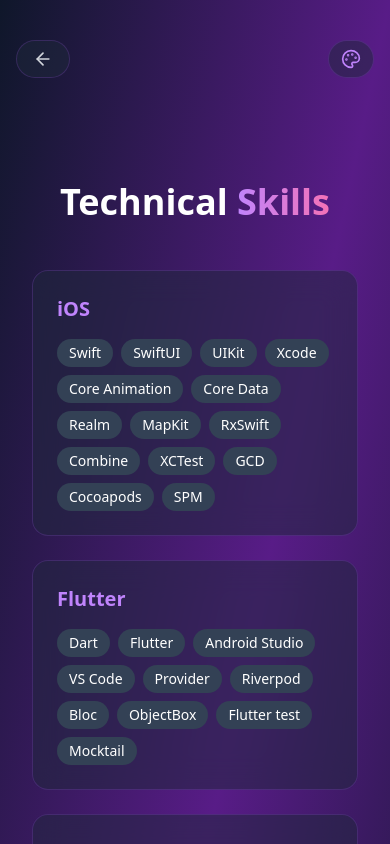
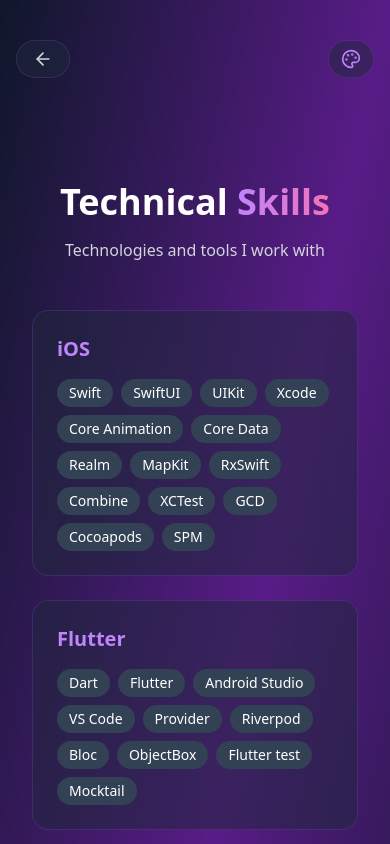
Before and after one commit to soemintheinsmt6/portfolio, a React (Vite) app: page /skills in a window 390 px wide. Shown: the top 844 px of the page. Built offline with nearby package versions, Linux system fonts and the light colour scheme; no server answers.

Commit message:
fix: timeline dot in mobile view

```diff
--- a/src/components/Experience.jsx
+++ b/src/components/Experience.jsx
@@ -110,7 +110,7 @@
           <div className="flex-1 relative">
             {/* Timeline Line - starts from first dot */}
             <div
-              className={`absolute left-4 md:left-6 top-8 bottom-8 w-px hidden md:block ${theme.name === 'minimalist' ? 'bg-gray-300' : 'bg-gradient-to-b from-purple-500 via-pink-500 to-purple-500/20'
+              className={`absolute left-4 md:left-6 top-8 bottom-8 w-px ${theme.name === 'minimalist' ? 'bg-gray-300' : 'bg-gradient-to-b from-purple-500 via-pink-500 to-purple-500/20'
                 }`}
             />
 
@@ -118,17 +118,17 @@
               {experience.map((exp, index) => (
                 <div key={exp.id || index} className="relative">
                   {/* Timeline Dot */}
-                  <div className="absolute left-4 md:left-6 top-8 -translate-x-1/2 z-10 hidden md:block">
+                  <div className="absolute left-4 md:left-6 top-8 -translate-x-1/2 z-10">
                     <div
                       className={`w-3 h-3 rounded-full ${theme.name === 'minimalist'
-                          ? 'bg-gray-400 ring-4 ring-gray-200'
-                          : 'bg-gradient-to-r from-purple-400 to-pink-400 ring-4 ring-purple-500/20'
+                        ? 'bg-gray-400 ring-4 ring-gray-200'
+                        : 'bg-gradient-to-r from-purple-400 to-pink-400 ring-4 ring-purple-500/20'
                         }`}
                     />
                   </div>
 
                   {/* Card with left padding for timeline */}
-                  <div className="md:pl-12">
+                  <div className="pl-10 md:pl-12">
                     <ExperienceCard exp={exp} index={index} />
                   </div>
                 </div>
--- a/src/components/Skills.jsx
+++ b/src/components/Skills.jsx
@@ -3,7 +3,7 @@
 import { skills } from '../data';
 import { useTheme } from '../core/theme/ThemeContext';
 
-export default function Skills({useSectionBackground = true }) {
+export default function Skills({ useSectionBackground = true }) {
   const { theme } = useTheme();
   const backgroundColor = useSectionBackground ? theme.colors.background.section : 'bg-transparent';
 
@@ -14,11 +14,21 @@
           initial={{ opacity: 0, y: 50 }}
           whileInView={{ opacity: 1, y: 0 }}
           viewport={{ once: true }}
-          className="text-4xl md:text-5xl font-bold mb-12 text-center"
+          className="text-4xl md:text-5xl font-bold mb-4 text-center"
           transition={{ duration: 1 }}
         >
           Technical <span className={theme.classes.gradientText}>Skills</span>
         </motion.h2>
+
+        <motion.p
+          initial={{ opacity: 0, y: 20 }}
+          whileInView={{ opacity: 1, y: 0 }}
+          viewport={{ once: true }}
+          transition={{ delay: 0.1 }}
+          className={`text-center ${theme.colors.text.secondary} mb-12 max-w-2xl mx-auto`}
+        >
+          Technologies and tools I work with
+        </motion.p>
 
         <div className="grid md:grid-cols-2 lg:grid-cols-4 gap-6">
           {skills.map((skillGroup, index) => (
```
